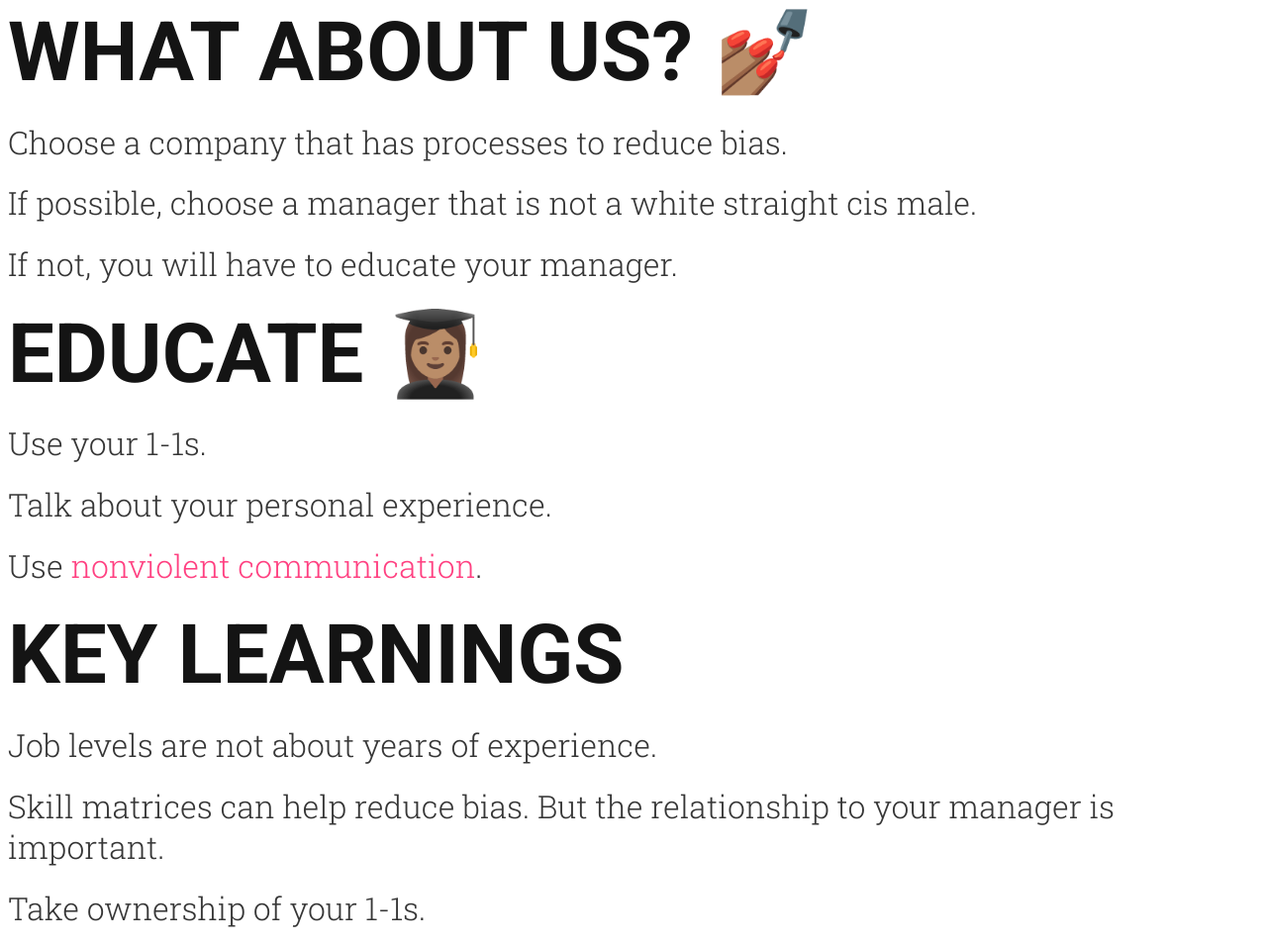
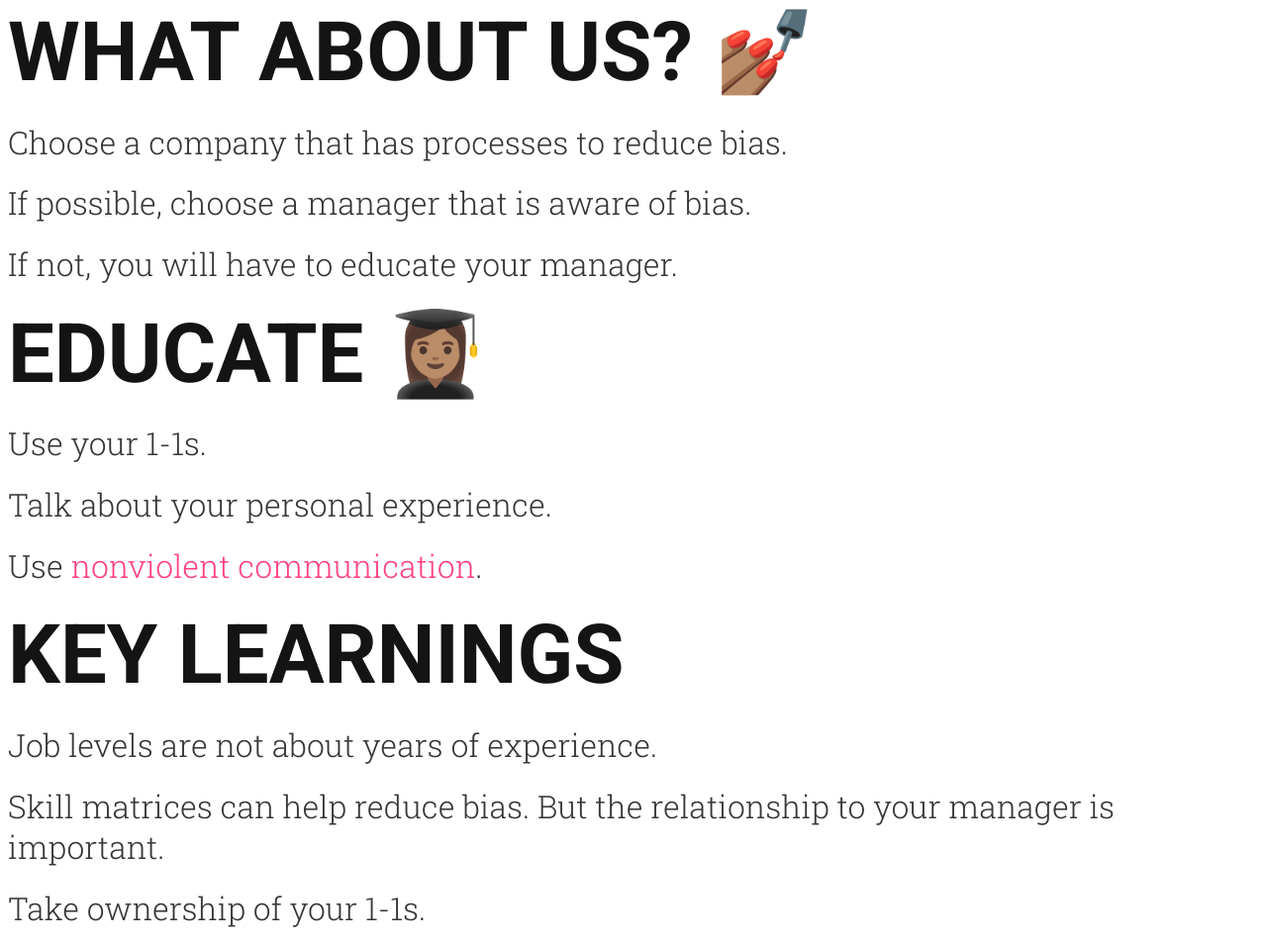
Before and after one commit to giacomo-dantonio/uitsummit23, a website built with Vite: page index.html in a window 1280 px wide. Shown: the part 10283-11238 px from the top of the page at 99% size. Built offline with nearby package versions, Linux system fonts and the light colour scheme; what reveal.js would draw is missing.

Commit message:
Update index.html

```diff
--- a/index.html
+++ b/index.html
@@ -352,7 +352,7 @@
 
           <div>
             <p>Choose a company that has processes to reduce bias.</p>
-            <p>If possible, choose a manager that is not a white straight cis male.</p>
+            <p>If possible, choose a manager that is aware of bias.</p>
             <p>If not, you will have to educate your manager.</p>
           </div>
         </section>
```
